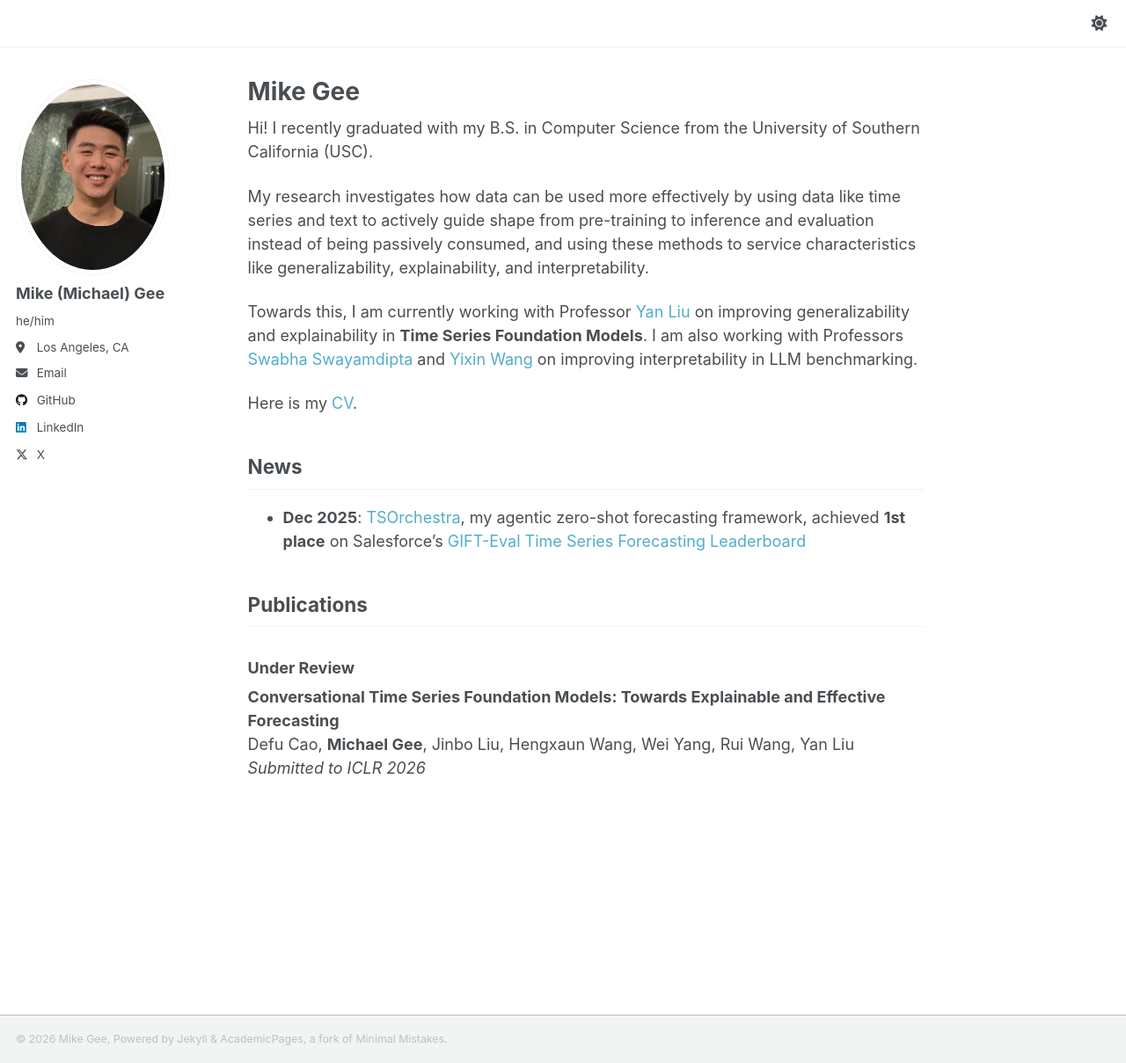
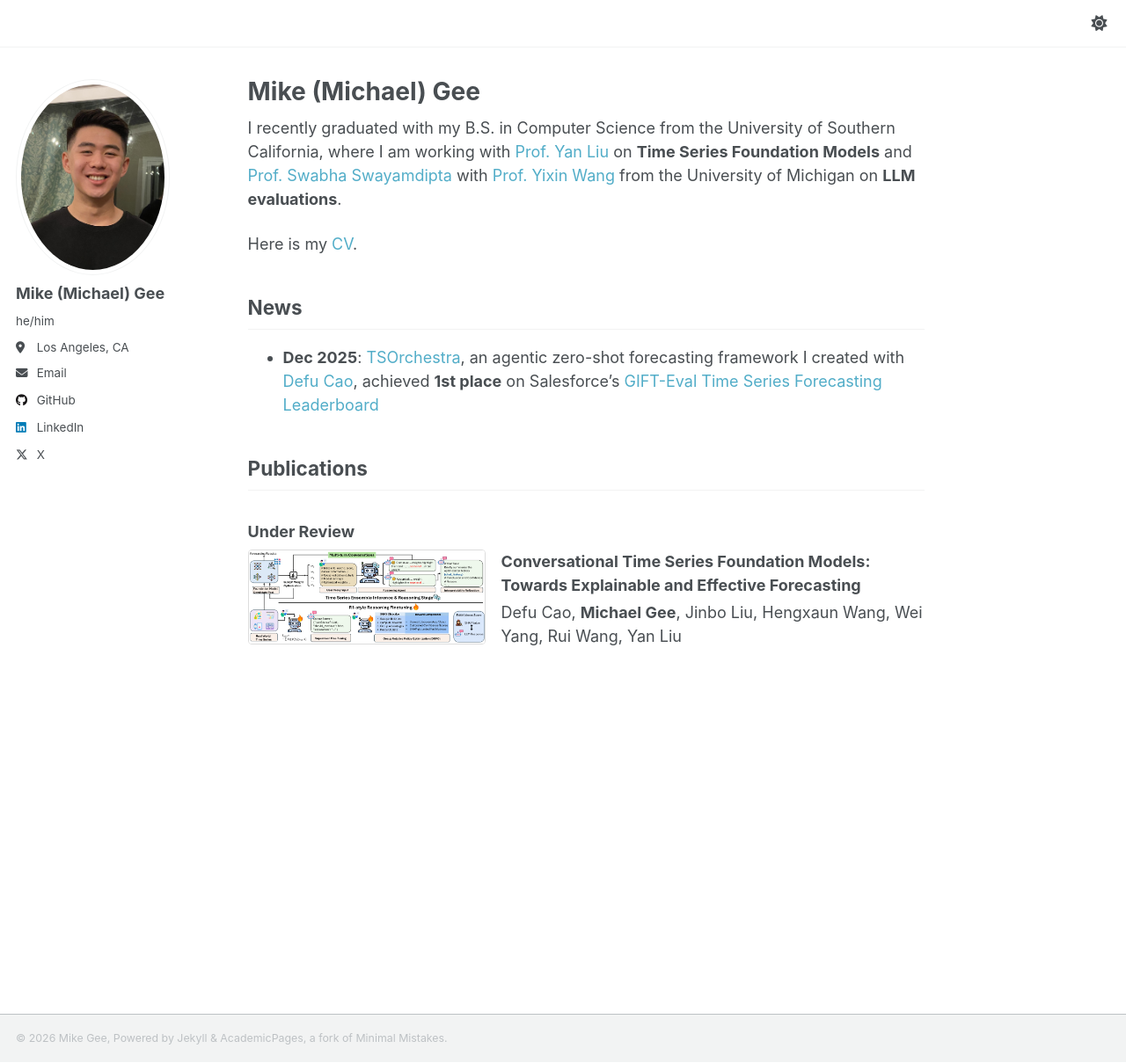
Before and after one commit to mpg05883/mpg05883.github.io, a Jekyll site: the page built from _pages/about.md, in a window 1280 px wide and 1209 px high. Shown: the whole window at 88% size. Built offline with Jekyll 4.4.1, drawn with Linux system fonts in a browser that asks for light colours; a script that is not in the unit is left out.

Commit message:
Created layout for publications section

```diff
--- a/_pages/about.md
+++ b/_pages/about.md
@@ -1,28 +1,42 @@
 ---
 permalink: /
-title: "Mike Gee"
+title: "Mike (Michael) Gee"
 author_profile: true
 redirect_from:
   - /about/
   - /about.html
 ---
 
-Hi! I recently graduated with my B.S. in Computer Science from the University of Southern California (USC).
+I recently graduated with my B.S. in Computer Science from the University of Southern California, where I am working with [Prof. Yan Liu](https://sites.google.com/view/yanliu-ai/home) on **Time Series Foundation Models** and [Prof. Swabha Swayamdipta](https://swabhs.com/) with [Prof. Yixin Wang](https://yixinwang.github.io/) from the University of Michigan on **LLM evaluations**.
 
-My research investigates how data can be used more effectively by using data like time series and text to actively guide shape from pre-training to inference and evaluation instead of being passively consumed, and using these methods to service  characteristics like generalizability, explainability, and interpretability.
+<!-- My research investigates how data can be used more effectively by using data like time series and text to actively guide shape from pre-training to inference and evaluation instead of being passively consumed, and using these methods to service  characteristics like generalizability, explainability, and interpretability. -->
 
-Towards this, I am currently working with Professor [Yan Liu](https://sites.google.com/view/yanliu-ai/home) on improving generalizability and explainability in **Time Series Foundation Models**. I am also working with Professors [Swabha Swayamdipta](https://swabhs.com/) and [Yixin Wang](https://yixinwang.github.io/) on improving interpretability in LLM benchmarking.
+<!-- Towards this, I am currently working with Professor [Yan Liu](https://sites.google.com/view/yanliu-ai/home) on improving generalizability and explainability in **Time Series Foundation Models**. I am also working with Professors [Swabha Swayamdipta](https://swabhs.com/) and [Yixin Wang](https://yixinwang.github.io/) on improving interpretability in LLM benchmarking. -->
 
 Here is my [CV](/files/Mike_Gee_CV.pdf).
 
 ## News
 
-- **Dec 2025**: [TSOrchestra](https://github.com/DC-research/TSorchestra), my agentic zero-shot forecasting framework, achieved **1st place** on Salesforce's [GIFT-Eval Time Series Forecasting Leaderboard](https://huggingface.co/spaces/Salesforce/GIFT-Eval)
+- **Dec 2025**: [TSOrchestra](https://github.com/DC-research/TSorchestra), an agentic zero-shot forecasting framework I created with [Defu Cao](https://idevede.github.io/), achieved **1st place** on Salesforce's [GIFT-Eval Time Series Forecasting Leaderboard](https://huggingface.co/spaces/Salesforce/GIFT-Eval)
 
 ## Publications
 
 ### Under Review
 
-**Conversational Time Series Foundation Models: Towards Explainable and Effective Forecasting**
-Defu Cao, **Michael Gee**, Jinbo Liu, Hengxaun Wang, Wei Yang, Rui Wang, Yan Liu
-*Submitted to ICLR 2026*
+<link rel="stylesheet" href="/style/about.css">
+
+<div class="pub-entry">
+  <div class="pub-thumbnail">
+    <img src="/images/publications/TSOrchestra.png" alt="TSFM figure">
+  </div>
+  <div class="pub-content">
+    <div class="pub-title">Conversational Time Series Foundation Models: Towards Explainable and Effective Forecasting</div>
+    <div class="pub-authors">Defu Cao, <span class="me">Michael Gee</span>, Jinbo Liu, Hengxaun Wang, Wei Yang, Rui Wang, Yan Liu</div>
+    <!-- <div class="pub-description">A conversational approach to time series forecasting that enables explainable and effective predictions through natural language interaction with foundation models.</div> -->
+    <div class="pub-status">Under review at ICLR 2026</div>
+    <div class="pub-links">
+      <a href="https://arxiv.org/abs/2512.16022">arXiv</a>
+      <a href="https://github.com/DC-research/TSorchestra">Code</a>
+    </div>
+  </div>
+</div>
--- /dev/null
+++ b/style/about.css
@@ -0,0 +1,55 @@
+.pub-entry {
+  display: flex;
+  margin-bottom: 2em;
+  gap: 1em;
+}
+
+.pub-thumbnail {
+  min-width: 180px;
+  max-width: 270px;
+}
+.pub-thumbnail img {
+  width: 100%;
+  border: 1px solid #ddd;
+  border-radius: 4px;
+}
+.pub-content {
+  flex: 1;
+}
+.pub-title {
+  font-weight: bold;
+  /* color: #494e52; */
+  margin-bottom: 0.25em;
+}
+.pub-authors {
+  /* color: #6c757d; */
+  margin-bottom: 0.5em;
+}
+.pub-authors .me {
+  font-weight: bold;
+  /* color: #000; */
+}
+.pub-description {
+  /* color: #6c757d; */
+  font-size: 0.95em;
+  margin-bottom: 0.5em;
+}
+.pub-status {
+  color: #ffffff;
+  font-style: italic;
+  margin-bottom: 0.5em;
+}
+.pub-links a {
+  display: inline-block;
+  padding: 0.25em 0.75em;
+  margin-right: 0.5em;
+  border: 1px solid #ffffff;
+  border-radius: 4px;
+  font-size: 0.85em;
+  text-decoration: none;
+  color: #ffffff;
+}
+/* .pub-links a:hover {
+  background-color: #333;
+  color: #fff;
+} */
```
Also changed, not shown: images/publications/TSOrchestra.png (added).
